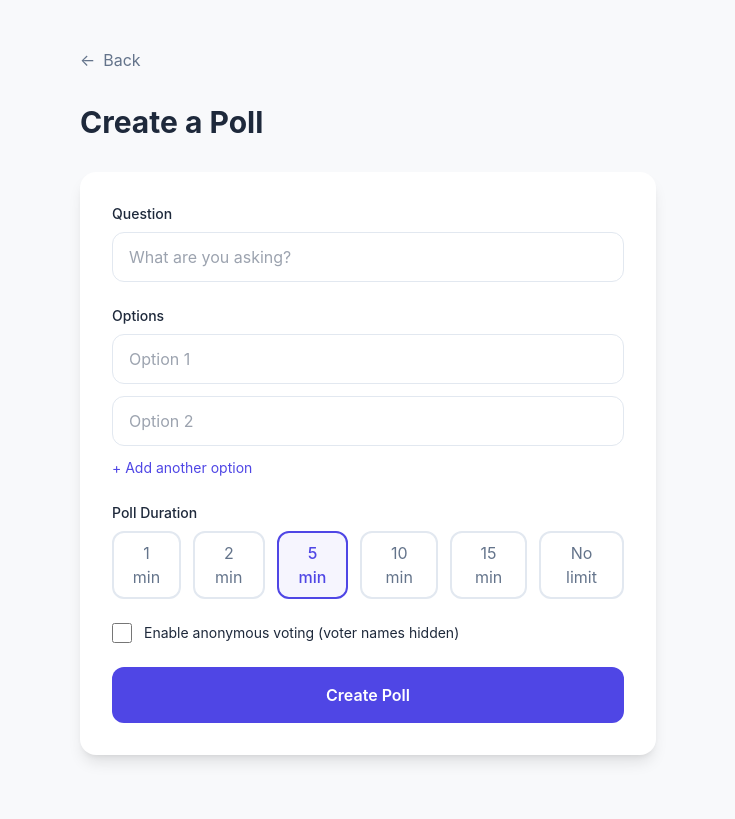
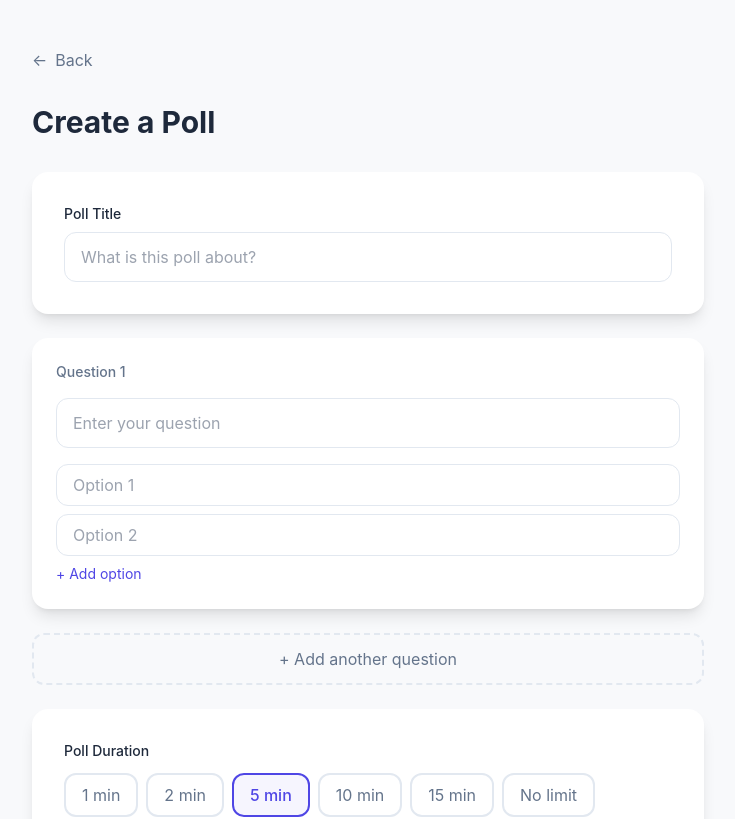
Before and after one commit to rawbethwebsites/pollvote, a Next.js app: page /create in a window 1280 px wide. Shown: the top 819 px of the page, without its empty margins (272-1007 px from the left). Built offline with nearby package versions, Linux system fonts and the light colour scheme.

Commit message:
feat: multi-question polls with separate results per question

```diff
--- a/src/app/api/polls/[id]/route.ts
+++ b/src/app/api/polls/[id]/route.ts
@@ -18,13 +18,15 @@ export async function POST(
 ) {
   try {
     const body = await request.json()
-    const { option, voterName } = body
-    if (!option || !voterName) {
-      return NextResponse.json({ error: 'Option and voterName required' }, { status: 400 })
+    const { questionId, option, voterName } = body
+
+    if (!questionId || !option || !voterName) {
+      return NextResponse.json({ error: 'questionId, option, and voterName required' }, { status: 400 })
     }
-    const success = vote(params.id, option, voterName)
+
+    const success = vote(params.id, questionId, option, voterName)
     if (!success) {
-      return NextResponse.json({ error: 'Vote failed - poll inactive or already voted' }, { status: 400 })
+      return NextResponse.json({ error: 'Vote failed - poll inactive, expired, or already voted' }, { status: 400 })
     }
     return NextResponse.json({ success: true })
   } catch {
--- a/src/app/api/polls/route.ts
+++ b/src/app/api/polls/route.ts
@@ -4,11 +4,19 @@ import { createPoll } from '@/lib/polls'
 export async function POST(request: Request) {
   try {
     const body = await request.json()
-    const { title, options, isAnonymous, durationMinutes } = body
-    if (!title || !options || options.length < 2) {
-      return NextResponse.json({ error: 'Title and at least 2 options required' }, { status: 400 })
+    const { title, questions, isAnonymous, durationMinutes } = body
+
+    if (!title || !questions || questions.length < 1) {
+      return NextResponse.json({ error: 'Title and at least 1 question required' }, { status: 400 })
     }
-    const poll = createPoll(title, options, isAnonymous || false, durationMinutes || null)
+
+    for (const q of questions) {
+      if (!q.text || !q.options || q.options.length < 2) {
+        return NextResponse.json({ error: 'Each question needs text and at least 2 options' }, { status: 400 })
+      }
+    }
+
+    const poll = createPoll({ title, questions, isAnonymous: isAnonymous || false, durationMinutes: durationMinutes || null })
     return NextResponse.json(poll, { status: 201 })
   } catch {
     return NextResponse.json({ error: 'Invalid request' }, { status: 400 })
--- a/src/app/create/page.tsx
+++ b/src/app/create/page.tsx
@@ -3,35 +3,68 @@
 import { useState } from 'react'
 import { useRouter } from 'next/navigation'
 
+interface QuestionInput {
+  text: string
+  options: string[]
+}
+
 export default function CreatePoll() {
   const router = useRouter()
   const [title, setTitle] = useState('')
-  const [options, setOptions] = useState(['', ''])
+  const [questions, setQuestions] = useState<QuestionInput[]>([
+    { text: '', options: ['', ''] }
+  ])
   const [isAnonymous, setIsAnonymous] = useState(false)
   const [duration, setDuration] = useState<number | null>(5)
   const [isLoading, setIsLoading] = useState(false)
 
-  const handleAddOption = () => {
-    if (options.length < 10) {
-      setOptions([...options, ''])
+  const addQuestion = () => {
+    setQuestions([...questions, { text: '', options: ['', ''] }])
+  }
+
+  const removeQuestion = (index: number) => {
+    if (questions.length > 1) {
+      setQuestions(questions.filter((_, i) => i !== index))
     }
   }
 
-  const handleRemoveOption = (index: number) => {
-    if (options.length > 2) {
-      setOptions(options.filter((_, i) => i !== index))
+  const updateQuestionText = (index: number, text: string) => {
+    const updated = [...questions]
+    updated[index].text = text
+    setQuestions(updated)
+  }
+
+  const updateOption = (qIndex: number, oIndex: number, value: string) => {
+    const updated = [...questions]
+    updated[qIndex].options[oIndex] = value
+    setQuestions(updated)
+  }
+
+  const addOption = (qIndex: number) => {
+    const updated = [...questions]
+    if (updated[qIndex].options.length < 10) {
+      updated[qIndex].options.push('')
+      setQuestions(updated)
     }
   }
 
-  const handleOptionChange = (index: number, value: string) => {
-    const newOptions = [...options]
-    newOptions[index] = value
-    setOptions(newOptions)
+  const removeOption = (qIndex: number, oIndex: number) => {
+    const updated = [...questions]
+    if (updated[qIndex].options.length > 2) {
+      updated[qIndex].options = updated[qIndex].options.filter((_, i) => i !== oIndex)
+      setQuestions(updated)
+    }
   }
 
   const handleSubmit = async (e: React.FormEvent) => {
     e.preventDefault()
-    if (!title.trim() || options.filter(o => o.trim()).length < 2) return
+    if (!title.trim()) return
+
+    const validQuestions = questions.filter(q =>
+      q.text.trim() && q.options.filter(o => o.trim()).length >= 2
+    )
+
+    if (validQuestions.length === 0) return
 
     setIsLoading(true)
     try {
@@ -40,7 +73,10 @@ export default function CreatePoll() {
         headers: { 'Content-Type': 'application/json' },
         body: JSON.stringify({
           title: title.trim(),
-          options: options.filter(o => o.trim()),
+          questions: validQuestions.map(q => ({
+            text: q.text.trim(),
+            options: q.options.filter(o => o.trim())
+          })),
           isAnonymous,
           durationMinutes: duration
         })
@@ -55,7 +91,7 @@ export default function CreatePoll() {
 
   return (
     <div className="min-h-screen bg-bg py-12 px-4">
-      <div className="max-w-xl mx-auto">
+      <div className="max-w-2xl mx-auto">
         <button
           onClick={() => router.push('/')}
           className="mb-8 text-text-muted hover:text-text flex items-center gap-2"
@@ -65,36 +101,59 @@ export default function CreatePoll() {
 
         <h1 className="text-3xl font-bold text-text mb-8">Create a Poll</h1>
 
-        <form onSubmit={handleSubmit} className="bg-surface rounded-2xl shadow-lg p-8 space-y-6">
-          <div>
-            <label className="block text-sm font-medium text-text mb-2">Question</label>
+        <form onSubmit={handleSubmit} className="space-y-6">
+          {/* Title */}
+          <div className="bg-surface rounded-2xl shadow-lg p-8">
+            <label className="block text-sm font-medium text-text mb-2">Poll Title</label>
             <input
               type="text"
               value={title}
               onChange={(e) => setTitle(e.target.value)}
-              placeholder="What are you asking?"
+              placeholder="What is this poll about?"
               className="w-full px-4 py-3 border border-border rounded-xl focus:outline-none focus:ring-2 focus:ring-primary"
               required
             />
           </div>
 
-          <div>
-            <label className="block text-sm font-medium text-text mb-2">Options</label>
-            <div className="space-y-3">
-              {options.map((option, index) => (
-                <div key={index} className="flex gap-3">
+          {/* Questions */}
+          <div className="space-y-4">
+            {questions.map((question, qIndex) => (
+              <div key={qIndex} className="bg-surface rounded-2xl shadow-lg p-6">
+                <div className="flex justify-between items-start mb-4">
+                  <span className="text-sm font-medium text-text-muted">Question {qIndex + 1}</span>
+                  {questions.length > 1 && (
+                    <button
+                      type="button"
+                      onClick={() => removeQuestion(qIndex)}
+                      className="text-text-muted hover:text-error text-sm"
+                    >
+                      Remove
+                    </button>
+                  )}
+                </div>
+
+                <input
+                  type="text"
+                  value={question.text}
+                  onChange={(e) => updateQuestionText(qIndex, e.target.value)}
+                  placeholder="Enter your question"
+                  className="w-full px-4 py-3 border border-border rounded-xl focus:outline-none focus:ring-2 focus:ring-primary mb-4"
+                />
+
+                <div className="space-y-2">
+                  {question.options.map((option, oIndex) => (
+                    <div key={oIndex} className="flex gap-2">
                       <input
                         type="text"
                         value={option}
-                    onChange={(e) => handleOptionChange(index, e.target.value)}
-                    placeholder={`Option ${index + 1}`}
-                    className="flex-1 px-4 py-3 border border-border rounded-xl focus:outline-none focus:ring-2 focus:ring-primary"
-                    required
+                        onChange={(e) => updateOption(qIndex, oIndex, e.target.value)}
+                        placeholder={`Option ${oIndex + 1}`}
+                        className="flex-1 px-4 py-2 border border-border rounded-xl focus:outline-none focus:ring-2 focus:ring-primary"
                       />
-                  {options.length > 2 && (
+                      {question.options.length > 2 && (
                         <button
                           type="button"
-                      onClick={() => handleRemoveOption(index)}
+                          onClick={() => removeOption(qIndex, oIndex)}
                           className="px-3 text-text-muted hover:text-error"
                         >
                           ×
@@ -103,20 +162,33 @@ export default function CreatePoll() {
                     </div>
                   ))}
                 </div>
-            {options.length < 10 && (
+
+                {question.options.length < 10 && (
                   <button
                     type="button"
-                onClick={handleAddOption}
-                className="mt-3 text-sm text-primary hover:text-primary-hover"
+                    onClick={() => addOption(qIndex)}
+                    className="mt-2 text-sm text-primary hover:text-primary-hover"
                   >
-                + Add another option
+                    + Add option
                   </button>
                 )}
               </div>
+            ))}
+          </div>
 
+          <button
+            type="button"
+            onClick={addQuestion}
+            className="w-full py-3 border-2 border-dashed border-border rounded-xl text-text-muted hover:border-primary hover:text-primary transition-colors"
+          >
+            + Add another question
+          </button>
+
+          {/* Settings */}
+          <div className="bg-surface rounded-2xl shadow-lg p-8 space-y-6">
             <div>
-            <label className="block text-sm font-medium text-text mb-2">Poll Duration</label>
-            <div className="flex gap-3">
+              <label className="block text-sm font-medium text-text mb-3">Poll Duration</label>
+              <div className="flex flex-wrap gap-2">
                 {[1, 2, 5, 10, 15].map(mins => (
                   <button
                     key={mins}
@@ -157,6 +229,7 @@ export default function CreatePoll() {
                 Enable anonymous voting (voter names hidden)
               </label>
             </div>
+          </div>
 
           <button
             type="submit"
--- a/src/app/vote/[id]/page.tsx
+++ b/src/app/vote/[id]/page.tsx
@@ -3,12 +3,19 @@
 import { useState, useEffect } from 'react'
 import { useRouter, useSearchParams } from 'next/navigation'
 
+interface Question {
+  id: string
+  text: string
+  options: string[]
+}
+
 interface Poll {
   id: string
   title: string
-  options: string[]
+  questions: Question[]
   isActive: boolean
   isAnonymous: boolean
+  endsAt: string | null
 }
 
 export default function VotePage({ params }: { params: { id: string } }) {
@@ -17,11 +24,13 @@ export default function VotePage({ params }: { params: { id: string } }) {
   const voterName = searchParams.get('name') || ''
 
   const [poll, setPoll] = useState<Poll | null>(null)
+  const [currentQIndex, setCurrentQIndex] = useState(0)
   const [selectedOption, setSelectedOption] = useState('')
-  const [hasVoted, setHasVoted] = useState(false)
+  const [votedQuestions, setVotedQuestions] = useState<Set<string>>(new Set())
   const [isLoading, setIsLoading] = useState(true)
   const [isSubmitting, setIsSubmitting] = useState(false)
   const [error, setError] = useState('')
+  const [showAllResults, setShowAllResults] = useState(false)
 
   useEffect(() => {
     fetch(`/api/polls/${params.id}`)
@@ -40,18 +49,33 @@ export default function VotePage({ params }: { params: { id: string } }) {
   }, [params.id])
 
   const handleVote = async () => {
-    if (!selectedOption || !voterName) return
+    if (!selectedOption || !voterName || !poll) return
 
+    const question = poll.questions[currentQIndex]
     setIsSubmitting(true)
+
     try {
       const res = await fetch(`/api/polls/${params.id}`, {
         method: 'POST',
         headers: { 'Content-Type': 'application/json' },
-        body: JSON.stringify({ option: selectedOption, voterName })
+        body: JSON.stringify({
+          questionId: question.id,
+          option: selectedOption,
+          voterName
+        })
       })
 
       if (res.ok) {
-        setHasVoted(true)
+        const newVoted = new Set(votedQuestions)
+        newVoted.add(question.id)
+        setVotedQuestions(newVoted)
+
+        if (currentQIndex < poll.questions.length - 1) {
+          setCurrentQIndex(currentQIndex + 1)
+          setSelectedOption('')
+        } else {
+          setShowAllResults(true)
+        }
       } else {
         const data = await res.json()
         setError(data.error || 'Failed to submit vote')
@@ -61,6 +85,9 @@ export default function VotePage({ params }: { params: { id: string } }) {
     }
     setIsSubmitting(false)
   }
+
+  const currentQuestion = poll?.questions[currentQIndex]
+  const allVoted = poll ? votedQuestions.size === poll.questions.length : false
 
   if (isLoading) {
     return (
@@ -85,15 +112,35 @@ export default function VotePage({ params }: { params: { id: string } }) {
 
   if (!poll) return null
 
+  if (!voterName) {
     return (
       <div className="min-h-screen bg-bg py-12 px-4">
         <div className="max-w-xl mx-auto">
-        <div className="bg-surface rounded-2xl shadow-lg p-8">
-          {hasVoted ? (
-            <div className="text-center py-8">
+          <button onClick={() => router.push('/')} className="mb-8 text-text-muted hover:text-text">
+            ← Back
+          </button>
+          <div className="bg-surface rounded-2xl shadow-lg p-8 text-center">
+            <p className="text-text-muted mb-4">Enter your name in the URL to vote</p>
+            <p className="text-sm font-mono bg-bg px-4 py-2 rounded">
+              {window.location.origin}/vote/{params.id}?name=YourName
+            </p>
+          </div>
+        </div>
+      </div>
+    )
+  }
+
+  if (showAllResults || allVoted) {
+    return (
+      <div className="min-h-screen bg-bg py-12 px-4">
+        <div className="max-w-xl mx-auto">
+          <button onClick={() => router.push('/')} className="mb-8 text-text-muted hover:text-text">
+            ← Back
+          </button>
+          <div className="bg-surface rounded-2xl shadow-lg p-8 text-center">
             <div className="text-6xl mb-4">✓</div>
             <h2 className="text-2xl font-bold text-text mb-2">Vote Submitted!</h2>
-              <p className="text-text-muted mb-6">Your vote has been recorded</p>
+            <p className="text-text-muted mb-6">You answered {poll.questions.length} questions</p>
             <button
               onClick={() => router.push(`/results/${params.id}`)}
               className="px-6 py-3 bg-primary hover:bg-primary-hover text-white font-semibold rounded-xl transition-colors"
@@ -101,23 +148,52 @@ export default function VotePage({ params }: { params: { id: string } }) {
               View Results
             </button>
           </div>
-          ) : poll.isActive ? (
-            <>
-              <div className="mb-8">
-                <div className="flex items-center gap-3 mb-4">
+        </div>
+      </div>
+    )
+  }
+
+  if (!poll.isActive) {
+    return (
+      <div className="min-h-screen bg-bg flex items-center justify-center">
+        <div className="text-center">
+          <div className="text-6xl mb-4">🔒</div>
+          <h2 className="text-2xl font-bold text-text mb-2">Voting Closed</h2>
+          <p className="text-text-muted mb-6">This poll is no longer accepting votes</p>
+          <button
+            onClick={() => router.push(`/results/${params.id}`)}
+            className="px-6 py-3 bg-primary hover:bg-primary-hover text-white font-semibold rounded-xl transition-colors"
+          >
+            View Results
+          </button>
+        </div>
+      </div>
+    )
+  }
+
+  return (
+    <div className="min-h-screen bg-bg py-12 px-4">
+      <div className="max-w-xl mx-auto">
+        <div className="bg-surface rounded-2xl shadow-lg p-8">
+          {/* Progress */}
+          <div className="flex items-center gap-3 mb-6">
             <div className="px-3 py-1 bg-success/10 text-success text-sm font-medium rounded-full">
               Live
             </div>
-                  <span className="text-sm text-text-muted">Voting is open</span>
-                </div>
-                <h1 className="text-2xl font-bold text-text mb-2">{poll.title}</h1>
-                {voterName && (
-                  <p className="text-text-muted">Voting as <span className="font-medium">{voterName}</span></p>
-                )}
+            <span className="text-sm text-text-muted">
+              Question {currentQIndex + 1} of {poll.questions.length}
+            </span>
           </div>
 
+          <h1 className="text-2xl font-bold text-text mb-2">{poll.title}</h1>
+          <p className="text-text-muted mb-6">Voting as <span className="font-medium">{voterName}</span></p>
+
+          {currentQuestion && (
+            <>
+              <h2 className="text-xl font-semibold text-text mb-6">{currentQuestion.text}</h2>
+
               <div className="space-y-3 mb-8">
-                {poll.options.map((option) => (
+                {currentQuestion.options.map((option) => (
                   <button
                     key={option}
                     onClick={() => setSelectedOption(option)}
@@ -132,35 +208,25 @@ export default function VotePage({ params }: { params: { id: string } }) {
                 ))}
               </div>
 
-              {voterName ? (
               <button
                 onClick={handleVote}
                 disabled={!selectedOption || isSubmitting}
                 className="w-full py-4 px-6 bg-primary hover:bg-primary-hover disabled:opacity-50 text-white font-semibold rounded-xl transition-colors"
               >
-                  {isSubmitting ? 'Submitting...' : 'Submit Vote'}
+                {isSubmitting
+                  ? 'Submitting...'
+                  : currentQIndex < poll.questions.length - 1
+                  ? 'Next Question'
+                  : 'Finish Voting'}
               </button>
-              ) : (
-                <p className="text-center text-text-muted py-4">
-                  Go back and enter your name to vote
-                </p>
+
+              {votedQuestions.has(currentQuestion.id) && (
+                <p className="text-center text-success mt-4">Answer recorded!</p>
+              )}
+            </>
           )}
 
           {error && <p className="mt-4 text-center text-error">{error}</p>}
-            </>
-          ) : (
-            <div className="text-center py-8">
-              <div className="text-6xl mb-4">🔒</div>
-              <h2 className="text-2xl font-bold text-text mb-2">Voting Closed</h2>
-              <p className="text-text-muted mb-6">This poll is no longer accepting votes</p>
-              <button
-                onClick={() => router.push(`/results/${params.id}`)}
-                className="px-6 py-3 bg-primary hover:bg-primary-hover text-white font-semibold rounded-xl transition-colors"
-              >
-                View Results
-              </button>
-            </div>
-          )}
         </div>
       </div>
     </div>
--- a/src/lib/polls.ts
+++ b/src/lib/polls.ts
@@ -1,15 +1,22 @@
 import fs from 'fs'
 import path from 'path'
+
+export interface Question {
+  id: string
+  text: string
+  options: string[]
+}
 
 export interface Poll {
   id: string
   title: string
-  options: string[]
+  questions: Question[]
   createdAt: string
   endsAt: string | null
   isActive: boolean
   isAnonymous: boolean
-  votes: Record<string, string[]>
+  currentQuestionIndex: number
+  votes: Record<string, Record<string, string[]>> // questionId -> option -> voter names
 }
 
 const DATA_DIR = path.join(process.cwd(), 'data')
@@ -35,26 +42,49 @@ function writePolls(polls: Record<string, Poll>) {
   fs.writeFileSync(POLLS_FILE, JSON.stringify(polls, null, 2))
 }
 
-export function generateId(): string {
+function generateId(): string {
   return Math.random().toString(36).substring(2, 8).toUpperCase()
 }
 
-export function createPoll(title: string, options: string[], isAnonymous: boolean, durationMinutes: number | null): Poll {
+function generateQuestionId(): string {
+  return Math.random().toString(36).substring(2, 6)
+}
+
+export interface CreatePollInput {
+  title: string
+  questions: { text: string; options: string[] }[]
+  isAnonymous: boolean
+  durationMinutes: number | null
+}
+
+export function createPoll(input: CreatePollInput): Poll {
   const polls = readPolls()
   const id = generateId()
-  const endsAt = durationMinutes
-    ? new Date(Date.now() + durationMinutes * 60 * 1000).toISOString()
+  const endsAt = input.durationMinutes
+    ? new Date(Date.now() + input.durationMinutes * 60 * 1000).toISOString()
     : null
+
+  const questions: Question[] = input.questions.map(q => ({
+    id: generateQuestionId(),
+    text: q.text,
+    options: q.options
+  }))
+
+  const votes: Record<string, Record<string, string[]>> = {}
+  for (const q of questions) {
+    votes[q.id] = Object.fromEntries(q.options.map(opt => [opt, []]))
+  }
 
   const poll: Poll = {
     id,
-    title,
-    options,
+    title: input.title,
+    questions,
     createdAt: new Date().toISOString(),
     endsAt,
     isActive: true,
-    isAnonymous,
-    votes: Object.fromEntries(options.map(opt => [opt, []]))
+    isAnonymous: input.isAnonymous,
+    currentQuestionIndex: 0,
+    votes
   }
   polls[id] = poll
   writePolls(polls)
@@ -65,7 +95,6 @@ export function getPoll(id: string): Poll | null {
   const polls = readPolls()
   const poll = polls[id]
 
-  // Auto-close if timer expired
   if (poll && poll.endsAt && new Date(poll.endsAt) <= new Date()) {
     poll.isActive = false
     writePolls(polls)
@@ -74,23 +103,23 @@ export function getPoll(id: string): Poll | null {
   return poll
 }
 
-export function vote(pollId: string, option: string, voterName: string): boolean {
+export function vote(pollId: string, questionId: string, option: string, voterName: string): boolean {
   const polls = readPolls()
   const poll = polls[pollId]
 
   if (!poll || !poll.isActive) return false
 
-  // Check if timer expired
   if (poll.endsAt && new Date(poll.endsAt) <= new Date()) {
     poll.isActive = false
     writePolls(polls)
     return false
   }
 
-  if (!poll.options.includes(option)) return false
-  if (poll.votes[option].includes(voterName)) return false
+  if (!poll.votes[questionId]) return false
+  if (!poll.votes[questionId][option]) return false
+  if (poll.votes[questionId][option].includes(voterName)) return false
 
-  poll.votes[option].push(voterName)
+  poll.votes[questionId][option].push(voterName)
   writePolls(polls)
   return true
 }
@@ -99,20 +128,34 @@ export function getResults(id: string) {
   const poll = getPoll(id)
   if (!poll) return null
 
-  const totalVotes = Object.values(poll.votes).flat().length
-  const results = poll.options.map(opt => ({
-    option: opt,
-    count: poll.votes[opt].length,
-    percentage: totalVotes === 0 ? 0 : Math.round((poll.votes[opt].length / totalVotes) * 100)
-  }))
+  const totalVotesPerQuestion: Record<string, number> = {}
+  const questionResults = poll.questions.map(q => {
+    const totalVotes = Object.values(poll.votes[q.id]).flat().length
+    totalVotesPerQuestion[q.id] = totalVotes
+    return {
+      questionId: q.id,
+      questionText: q.text,
+      results: q.options.map(opt => ({
+        option: opt,
+        count: poll.votes[q.id][opt].length,
+        percentage: totalVotes === 0 ? 0 : Math.round((poll.votes[q.id][opt].length / totalVotes) * 100)
+      })),
+      totalVotes
+    }
+  })
 
-  // Calculate remaining time
   let remainingSeconds = null
   if (poll.endsAt && poll.isActive) {
     remainingSeconds = Math.max(0, Math.floor((new Date(poll.endsAt).getTime() - Date.now()) / 1000))
   }
 
-  return { poll, results, totalVotes, remainingSeconds }
+  return {
+    poll,
+    questionResults,
+    totalVotesPerQuestion,
+    remainingSeconds,
+    currentQuestionIndex: poll.currentQuestionIndex
+  }
 }
 
 export function closePoll(id: string): boolean {
```
Also changed, not shown: src/app/host/[id]/page.tsx (+52 -45 lines), src/app/results/[id]/page.tsx (+44 -27 lines). Lines whose indentation alone changed are shown as unchanged.
